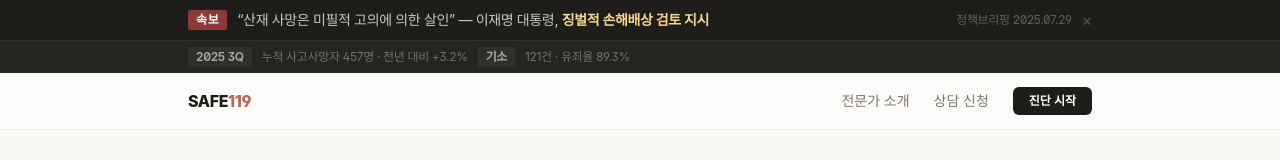
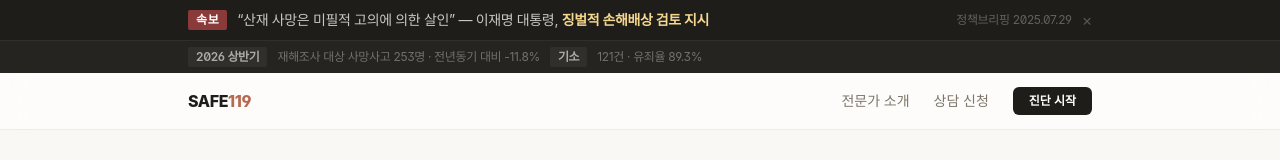
Before and after one commit to cdj44y-ui/safe119-cursor-starter, a Next.js app: page / in a window 1280 px wide. Shown: the top 160 px of the page. Built offline with nearby package versions, Linux system fonts and the light colour scheme; no server answers.

Commit message:
fix: 속보 배너 사고사망자 통계도 2026년 상반기 수치로 동기화
data/statistics.ts는 갱신했지만 NewsBanner.tsx에 별도 하드코딩된 "2025 3Q 457명 · +3.2%"가 남아있어 불일치했음. 2026 상반기 253명 · -11.8%로 통일.

```diff
--- a/components/layout/NewsBanner.tsx
+++ b/components/layout/NewsBanner.tsx
@@ -28,8 +28,8 @@ export default function NewsBanner() {
       </div>
       <div className="bg-white/[0.03] border-t border-white/[0.05] py-1.5">
         <div className="max-w-[960px] mx-auto px-7 flex gap-2.5 flex-wrap items-center text-xs text-white/35">
-          <span className="bg-white/5 px-2 py-0.5 rounded-sm text-white/60 font-semibold text-xs">2025 3Q</span>
-          <span>누적 사고사망자 457명 · 전년 대비 +3.2%</span>
+          <span className="bg-white/5 px-2 py-0.5 rounded-sm text-white/60 font-semibold text-xs">2026 상반기</span>
+          <span>재해조사 대상 사망사고 253명 · 전년동기 대비 -11.8%</span>
           <span className="bg-white/5 px-2 py-0.5 rounded-sm text-white/60 font-semibold text-xs">기소</span>
           <span>121건 · 유죄율 89.3%</span>
         </div>
```
